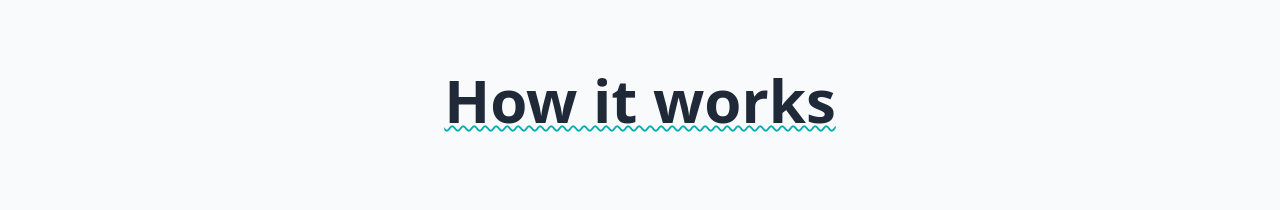
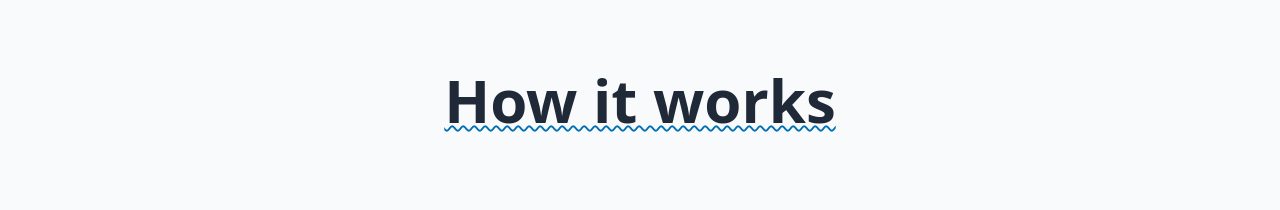
Before and after one commit to ihsidna/ihs-frontend, a React (Create React App) app: page / in a window 1280 px wide. Shown: the part 684-894 px from the top of the page. Built offline with nearby package versions, Linux system fonts and the light colour scheme.

Commit message:
change the color of the underline decoration

```diff
--- a/src/components/HowItWorks.jsx
+++ b/src/components/HowItWorks.jsx
@@ -5,7 +5,7 @@ const HowItWorks = () => {
 		<div className="bg-gray-50 w-full md:py-32 py-20 md:px-20 px-10">
 			<div className="max-w-[1240] mx-auto">
 				<div className="flex justify-center items-center">
-					<h2 className="md:text-6xl text-4xl font-bold pb-10 text-gray-800 underline underline-offset-2 decoration-wavy decoration-ihs-green decoration-2 ">
+					<h2 className="md:text-6xl text-4xl font-bold pb-10 text-gray-800 underline underline-offset-2 decoration-wavy decoration-ihs-blue decoration-2 ">
 						How it works
 					</h2>
 				</div>
```
